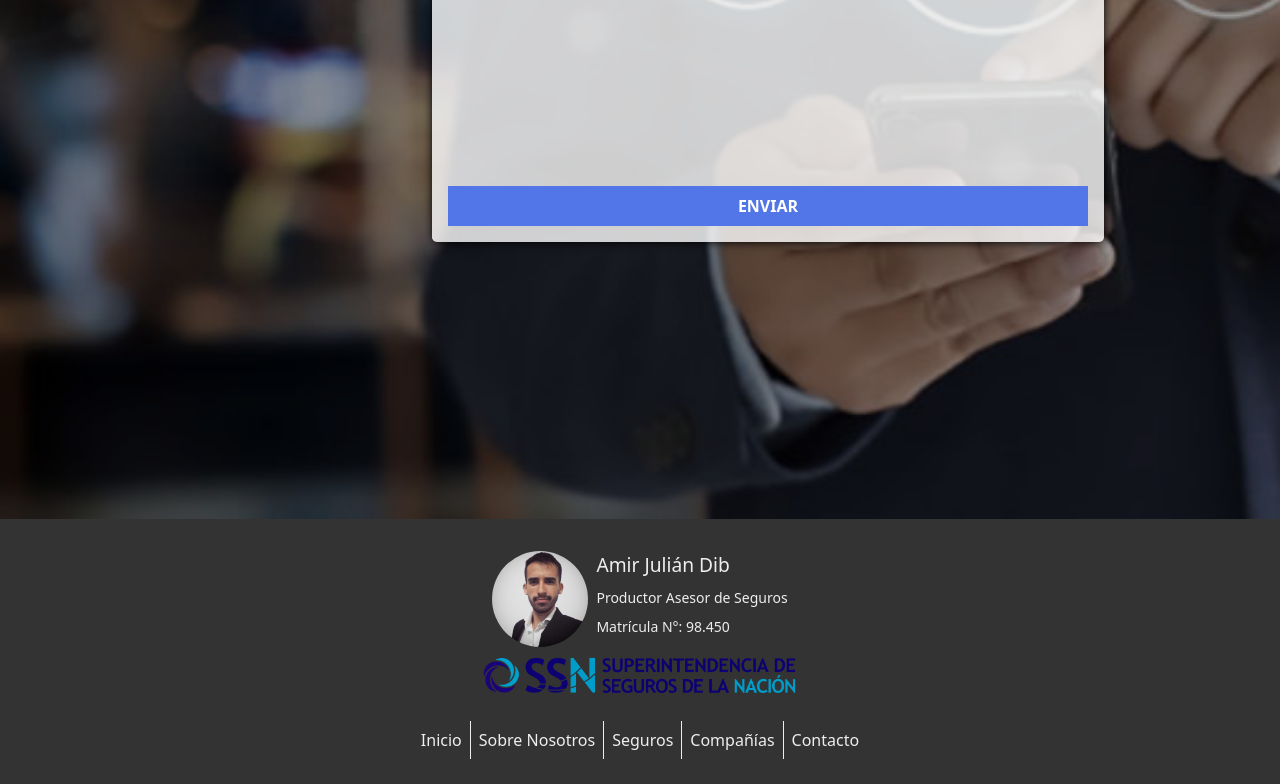
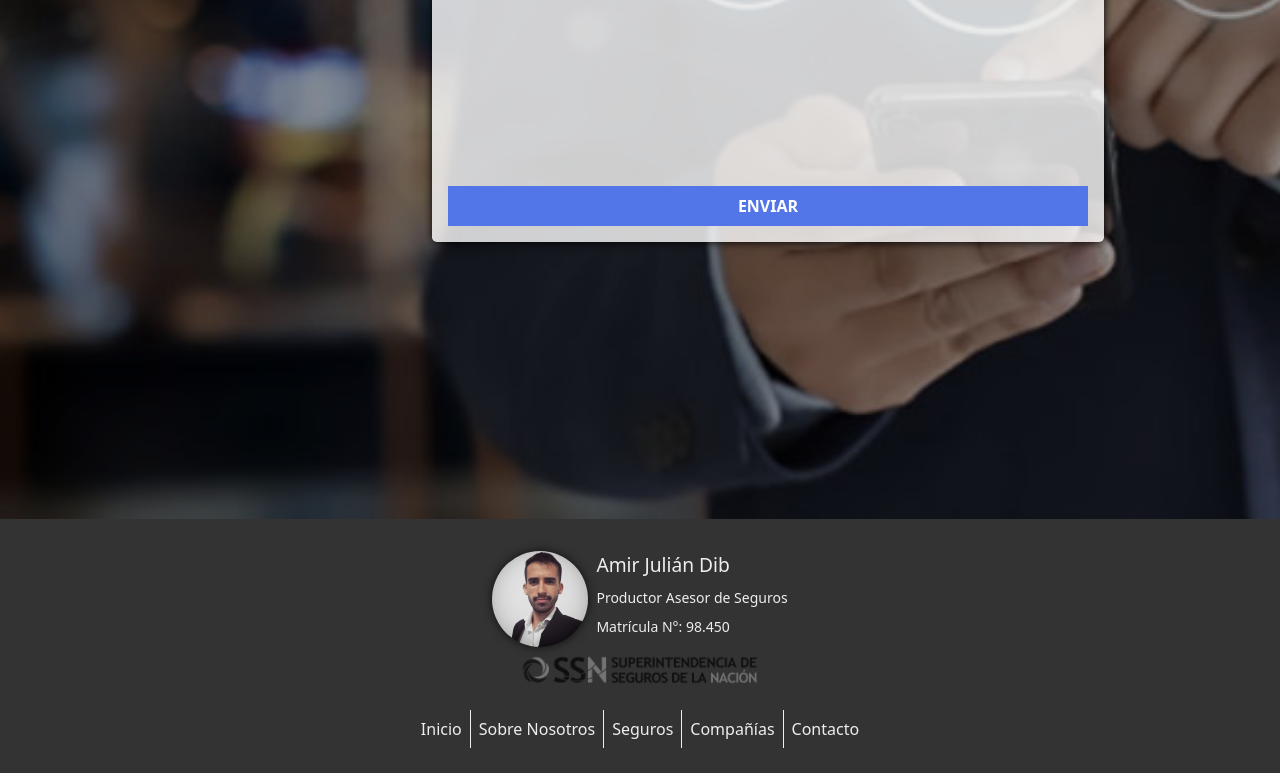
Before and after one commit to FranciscoJoseLavalle/ajd-seguros, a React (Vite) app: page / in a window 1280 px wide. Shown: the part 3184-3968 px from the top of the page. Built offline with nearby package versions, Linux system fonts and the light colour scheme.

Commit message:
Logo SSN B&W y foto Amir con sombra

```diff
--- a/src/components/Footer/Footer.css
+++ b/src/components/Footer/Footer.css
@@ -33,7 +33,7 @@
     justify-content: center;
 }
 .footer__info > img{
-    max-width: 20rem;
+    max-width: 15rem;
 }
 
 .footer__info-container {
@@ -47,6 +47,7 @@
     width: 6rem;
     height: 6rem;
     border-radius: 50%;
+    box-shadow: #111 0 0 10px;
 }
 
 .footer__info-text {
--- a/src/components/Footer/Footer.jsx
+++ b/src/components/Footer/Footer.jsx
@@ -16,7 +16,7 @@ const Footer = () => {
                         <small>seguros.ajd@gmail.com</small> */}
                         </div>
                     </div>
-                    <img src="./img/compañias/ssn.png" alt="SSN Logo" width={"100%"} />
+                    <img src="./img/ssn.png" alt="SSN Logo" width={"100%"} />
                 </div>
                 <nav className='footer__nav'>
                     <ul className='footer__nav-ul'>
```
Also changed, not shown: public/img/ssn.png.
